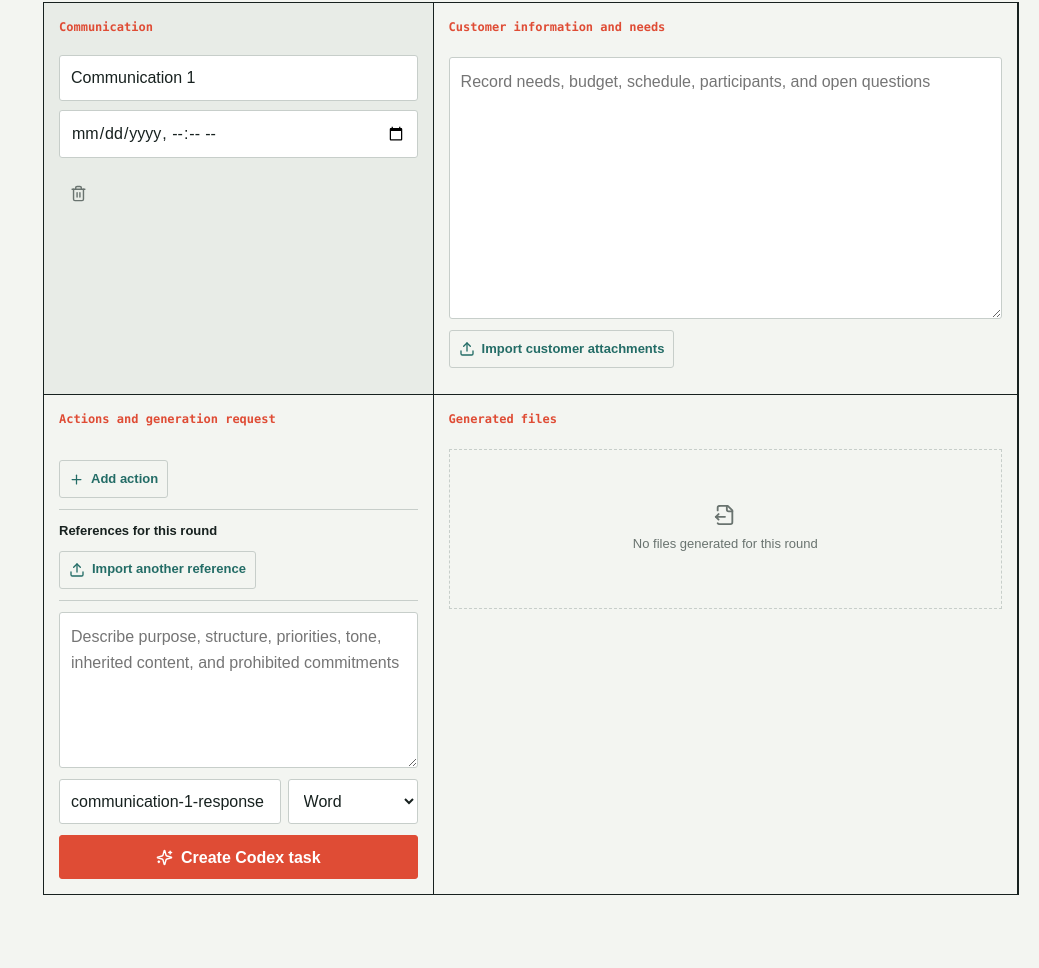
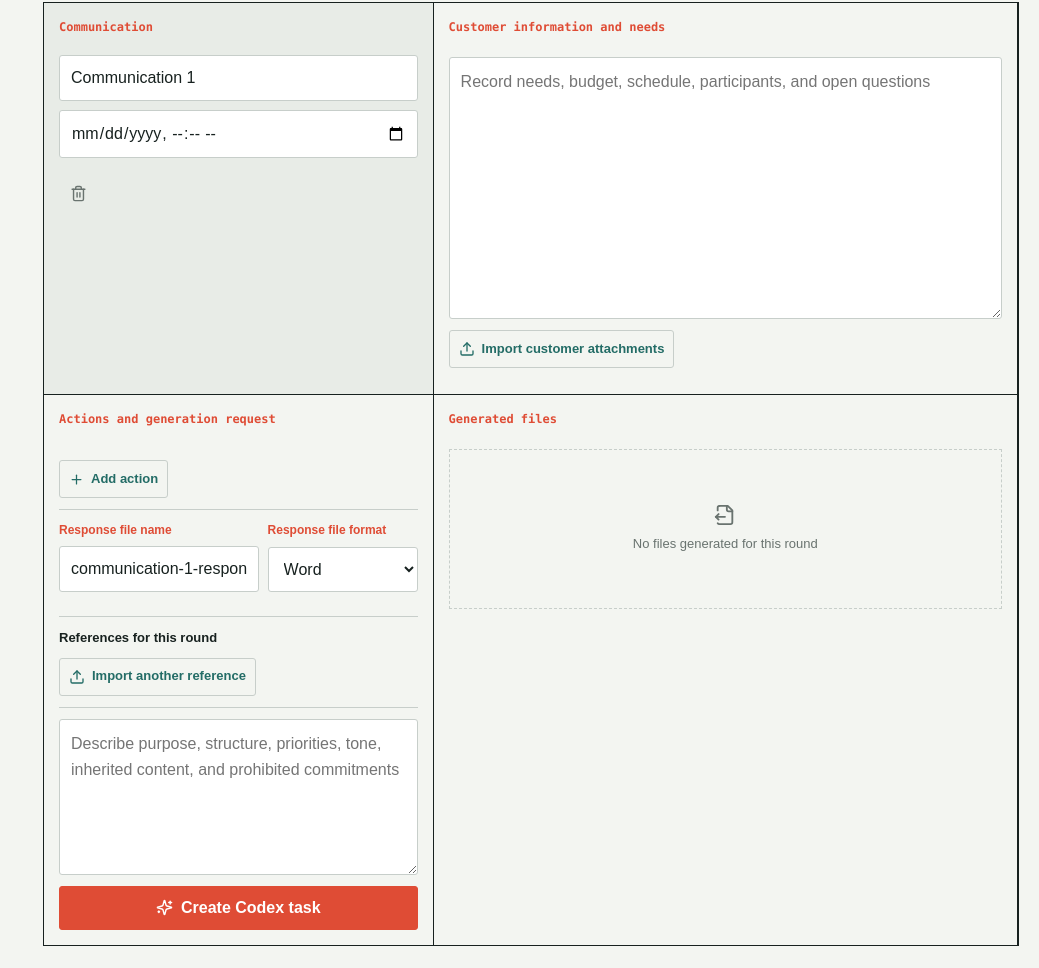
Before and after one commit to cavwic/cavwic-solutions-lab, an Astro site: page / in a window 1280 px wide. Shown: the part 1262-2230 px from the top of the page, without its empty margins (241-1280 px from the left). Built offline with nearby package versions, Linux system fonts and the light colour scheme; Astro itself is replaced by a stand-in of ours.

Commit message:
refine presales response format controls

```diff
--- a/src/components/SolutionWorkbench.tsx
+++ b/src/components/SolutionWorkbench.tsx
@@ -737,13 +737,16 @@ export default function SolutionWorkbench({ initialView = "presales" }: Props) {
                 <button className="row-delete" type="button" title={t.remove} aria-label={t.remove} onClick={() => updatePresalesRound(round.id, { actions: round.actions.filter((item) => item.id !== action.id) })}><Trash2 size={15}/></button>
               </div>)}</div>
               <button className="inline-command" type="button" onClick={() => addRoundAction(round)}><Plus size={15}/>{locale === "zh" ? "新增执行项" : "Add action"}</button>
+              <div className="generation-file-row">
+                <Field label={locale === "zh" ? "响应文件名称" : "Response file name"}><input aria-label={locale === "zh" ? "响应文件名称" : "Response file name"} value={round.outputName} onChange={(event) => updatePresalesRound(round.id, { outputName: event.target.value })}/></Field>
+                <Field label={locale === "zh" ? "响应文件格式" : "Response file format"}><select aria-label={locale === "zh" ? "响应文件格式" : "Response file format"} value={round.outputFormat} onChange={(event) => updatePresalesRound(round.id, { outputFormat: event.target.value as PresalesRound["outputFormat"] })}><option value="docx">Word</option><option value="pptx">PPT</option><option value="md">Markdown</option></select></Field>
+              </div>
               <div className="round-reference-box">
                 <strong>{locale === "zh" ? "本轮参考资料" : "References for this round"}</strong>
                 {referenceCandidates.length > 0 && <div className="reference-checks">{referenceCandidates.map((source) => source && <label key={source.id}><input type="checkbox" checked={round.referenceSourceIds.includes(source.id)} onChange={(event) => updatePresalesRound(round.id, { referenceSourceIds: event.target.checked ? [...new Set([...round.referenceSourceIds, source.id])] : round.referenceSourceIds.filter((id) => id !== source.id) })}/><span><Check size={13}/></span>{source.name}</label>)}</div>}
                 <label className="file-command"><Upload size={16}/>{locale === "zh" ? "导入其他参考文件" : "Import another reference"}<input hidden multiple type="file" accept=".pdf,.docx,.xlsx,.pptx,.md,.txt,.csv,.json" onChange={(event) => { void importPresalesFiles(event.target.files, { kind: "references", roundId: round.id }); event.currentTarget.value = ""; }}/></label>
               </div>
               <textarea rows={5} aria-label={locale === "zh" ? "文件生成说明" : "File generation instructions"} placeholder={locale === "zh" ? "说明文件用途、结构、重点、语气、需继承的内容以及不得承诺的事项" : "Describe purpose, structure, priorities, tone, inherited content, and prohibited commitments"} value={round.generationInstructions} onChange={(event) => updatePresalesRound(round.id, { generationInstructions: event.target.value })}/>
-              <div className="generation-file-row"><input aria-label={locale === "zh" ? "输出文件名" : "Output file name"} value={round.outputName} onChange={(event) => updatePresalesRound(round.id, { outputName: event.target.value })}/><select aria-label={locale === "zh" ? "输出格式" : "Output format"} value={round.outputFormat} onChange={(event) => updatePresalesRound(round.id, { outputFormat: event.target.value as PresalesRound["outputFormat"] })}><option value="docx">Word</option><option value="pptx">PowerPoint</option><option value="md">Markdown</option></select></div>
               <button className="generate-command" type="button" disabled={busy} onClick={() => void generatePresalesFile(round)}><Sparkles size={17}/>{generatingRoundId === round.id ? (locale === "zh" ? "正在生成" : "Generating") : modelSettings.provider === "codex" ? (locale === "zh" ? "生成 Codex 任务" : "Create Codex task") : (locale === "zh" ? "生成本轮文件" : "Generate file")}</button>
             </div>
             <div className="round-outputs">
--- a/src/styles/global.css
+++ b/src/styles/global.css
@@ -163,7 +163,8 @@ textarea { padding: 11px; resize: vertical; }
 .reference-checks input { position: absolute; width: 1px; min-height: 0; opacity: 0; }
 .reference-checks label > span { display: grid; width: 19px; height: 19px; place-items: center; color: transparent; border: 1px solid var(--line); background: var(--surface); }
 .reference-checks input:checked + span { color: #fff; border-color: var(--signal); background: var(--signal); }
-.generation-file-row { display: grid; grid-template-columns: 1fr 130px; gap: 7px; }
+.generation-file-row { display: grid; grid-template-columns: minmax(0, 1fr) 150px; gap: 9px; padding: 11px 0 13px; border-top: 1px solid var(--line); }
+.generation-file-row .field > span { color: var(--signal); font-size: 12px; }
 .generate-command { display: inline-flex; min-height: 44px; align-items: center; justify-content: center; gap: 8px; color: #fff; border: 1px solid var(--signal); border-radius: 3px; background: var(--signal); cursor: pointer; font-weight: 700; }
 .generate-command:disabled { opacity: .48; cursor: wait; }
 .generated-file { display: grid; width: 100%; grid-template-columns: 22px minmax(0, 1fr) 18px; gap: 8px; align-items: start; padding: 12px 4px; color: var(--ink); border: 0; border-bottom: 1px solid var(--line); background: transparent; cursor: pointer; text-align: left; }
```
Also changed, not shown: tests/e2e/workflow.spec.ts (+3 -2 lines).
